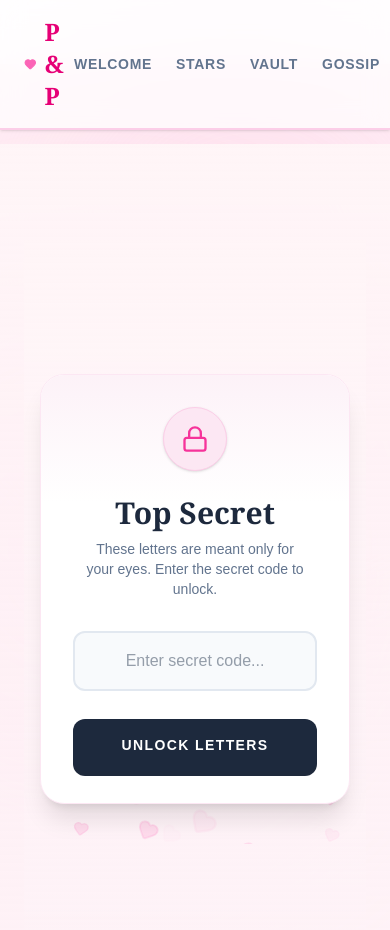
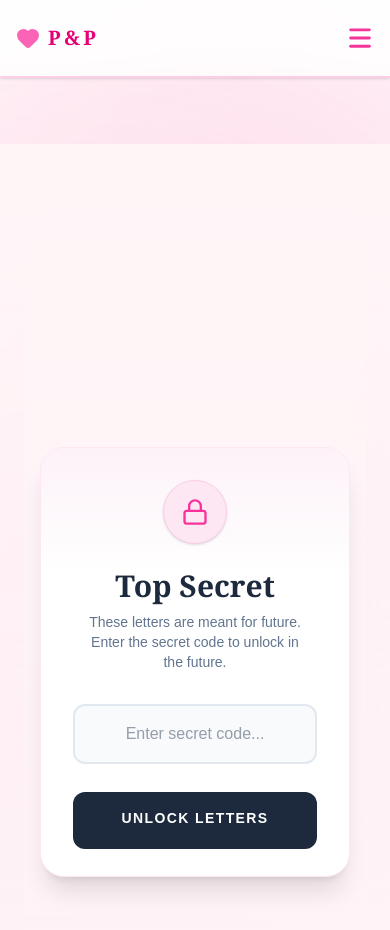
Before and after one commit to RuinPrince/Wedding-Gift, a Next.js app: page /letters in a window 390 px wide. Shown: the top 930 px of the page. Built offline with nearby package versions, Linux system fonts and the light colour scheme; a web font is replaced by a local one.

Commit message:
Fin Predict

```diff
--- a/components/LettersSection.tsx
+++ b/components/LettersSection.tsx
@@ -127,15 +127,16 @@ export default function LettersSection() {
   if (!isMounted) return null;
 
   return (
-    // Wrap the entire page in a responsive main tag that accounts for the fixed Navbar
-    <main className="relative min-h-screen pt-24 sm:pt-32 pb-24 px-4 sm:px-6 bg-gradient-to-b from-[#FFF5F7] to-pink-50/50 overflow-hidden">
+    // We use a flex column here so we can center the locked state perfectly!
+    <main className="relative min-h-screen flex flex-col pt-24 sm:pt-32 pb-24 px-4 sm:px-6 bg-gradient-to-b from-[#FFF5F7] to-pink-50/50 overflow-hidden">
 
-      {/* Background Hearts for both Locked and Unlocked states */}
+      {/* Background Hearts */}
       <FloatingHearts />
 
       {/* --- THE LOCKED STATE UI --- */}
       {!isUnlocked ? (
-        <div className="flex items-center justify-center min-h-[60vh] relative z-10">
+        // FIX: Replaced min-h-[60vh] with flex-grow to perfectly center the card in the available space
+        <div className="flex-grow flex items-center justify-center relative z-10 w-full">
           <motion.div
             initial={{ opacity: 0, y: 20 }}
             animate={{ opacity: 1, y: 0 }}
@@ -150,7 +151,7 @@ export default function LettersSection() {
 
               <h2 className="text-3xl font-serif font-black text-slate-800 mb-2">Top Secret</h2>
               <p className="text-slate-500 mb-8 text-sm px-2">
-                These letters are meant only for your eyes. Enter the secret code to unlock.
+                These letters are meant for future. Enter the secret code to unlock in the future.
               </p>
 
               <form onSubmit={handleUnlock} className="w-full space-y-5">
@@ -187,7 +188,7 @@ export default function LettersSection() {
       ) : (
 
       // --- THE UNLOCKED STATE UI ---
-        <div className="max-w-6xl mx-auto relative z-10">
+        <div className="max-w-6xl mx-auto w-full relative z-10">
 
           {/* Header Section */}
           <div className="text-center mb-10 sm:mb-16 flex flex-col items-center">
@@ -222,7 +223,6 @@ export default function LettersSection() {
                 viewport={{ once: true }}
                 transition={{ delay: (index % 2) * 0.15 }}
                 key={letter.id}
-                // FIX: Clean, beautiful white/pink card matching Image 1
                 className="w-full bg-white/90 backdrop-blur-md border-2 border-pink-100 rounded-[2rem] p-6 sm:p-8 md:p-10 shadow-[0_8px_30px_rgb(255,192,203,0.3)] relative flex flex-col hover:-translate-y-1 transition-all duration-300 min-h-full"
               >
                 {/* Date at the top right */}
@@ -230,7 +230,7 @@ export default function LettersSection() {
                   {letter.date}
                 </div>
 
-                {/* Letter Content: Left aligned as requested */}
+                {/* Letter Content: Left aligned */}
                 <div className="text-slate-700 font-serif text-base sm:text-lg leading-relaxed mb-10 flex-grow text-left">
                   {letter.content.split('\n').map((line, i) => (
                     <React.Fragment key={i}>
--- a/components/Navbar.tsx
+++ b/components/Navbar.tsx
@@ -1,13 +1,15 @@
 "use client";
 
+import { useState } from 'react';
 import Link from 'next/link';
 import { usePathname } from 'next/navigation';
-import { Heart } from 'lucide-react';
+import { Heart, Menu, X } from 'lucide-react'; // Added Menu and X icons
+import { motion, AnimatePresence } from 'framer-motion';
 
 export default function Navbar() {
   const pathname = usePathname();
+  const [isOpen, setIsOpen] = useState(false); // State to control mobile menu
 
-  // Removed the Login link from this array
   const links = [
     { name: 'Welcome', path: '/' },
     { name: 'Stars', path: '/moon'},
@@ -20,19 +22,33 @@ export default function Navbar() {
     { name: 'Predictions', path: '/letters'}
   ];
 
+  // Close the menu automatically when a link is clicked
+  const handleLinkClick = () => {
+    setIsOpen(false);
+  };
+
   return (
-    <nav className="fixed top-0 w-full z-50 bg-white/70 backdrop-blur-md border-b-2 border-pink-200 shadow-sm">
-      <div className="max-w-7xl mx-auto px-6 py-4 flex justify-between items-center">
-        <Link href="/" className="flex items-center gap-2 text-2xl font-serif font-black text-pink-600 uppercase tracking-tighter">
+    <nav className="fixed top-0 w-full z-[99999] bg-white/80 backdrop-blur-md border-b-2 border-pink-200 shadow-sm">
+      <div className="max-w-7xl mx-auto px-4 sm:px-6 py-4 flex justify-between items-center">
+
+        {/* LOGO */}
+        <Link
+          href="/"
+          onClick={handleLinkClick}
+          className="flex items-center gap-2 text-xl sm:text-2xl font-serif font-black text-pink-600 uppercase tracking-tighter relative z-50"
+        >
           <Heart fill="currentColor" size={24} className="text-pink-400" />
           P & P
         </Link>
-        <div className="flex gap-6 items-center">
+
+        {/* DESKTOP NAVIGATION (Hidden on mobile/tablet, visible on large screens) */}
+        {/* Used lg:flex because 9 links require a lot of horizontal space! */}
+        <div className="hidden lg:flex gap-4 xl:gap-6 items-center">
           {links.map((link) => (
             <Link
               key={link.path}
               href={link.path}
-              className={`font-bold text-sm uppercase tracking-wider transition-colors hover:text-pink-500 ${
+              className={`font-bold text-xs xl:text-sm uppercase tracking-wider transition-colors hover:text-pink-500 ${
                 pathname === link.path ? 'text-pink-600 border-b-2 border-pink-500 pb-1' : 'text-slate-500'
               }`}
             >
@@ -40,7 +56,44 @@ export default function Navbar() {
             </Link>
           ))}
         </div>
+
+        {/* MOBILE MENU TOGGLE BUTTON (Visible on mobile/tablet, hidden on large screens) */}
+        <button
+          onClick={() => setIsOpen(!isOpen)}
+          className="lg:hidden text-pink-500 hover:text-pink-600 focus:outline-none relative z-50 p-2 -mr-2"
+          aria-label="Toggle Menu"
+        >
+          {isOpen ? <X size={28} strokeWidth={2.5} /> : <Menu size={28} strokeWidth={2.5} />}
+        </button>
       </div>
+
+      {/* MOBILE DROPDOWN MENU */}
+      <AnimatePresence>
+        {isOpen && (
+          <motion.div
+            initial={{ opacity: 0, y: -20 }}
+            animate={{ opacity: 1, y: 0 }}
+            exit={{ opacity: 0, y: -20 }}
+            transition={{ duration: 0.2 }}
+            className="absolute top-full left-0 w-full bg-white/95 backdrop-blur-xl border-b-2 border-pink-200 shadow-2xl lg:hidden"
+          >
+            <div className="flex flex-col px-6 py-4 max-h-[70vh] overflow-y-auto">
+              {links.map((link) => (
+                <Link
+                  key={link.path}
+                  href={link.path}
+                  onClick={handleLinkClick}
+                  className={`py-4 font-bold text-sm uppercase tracking-wider transition-colors border-b border-pink-50 last:border-0 ${
+                    pathname === link.path ? 'text-pink-600 pl-2 border-l-4 border-l-pink-500 border-b-0 bg-pink-50/50' : 'text-slate-500 hover:text-pink-400 hover:pl-2'
+                  }`}
+                >
+                  {link.name}
+                </Link>
+              ))}
+            </div>
+          </motion.div>
+        )}
+      </AnimatePresence>
     </nav>
   );
 }
```
